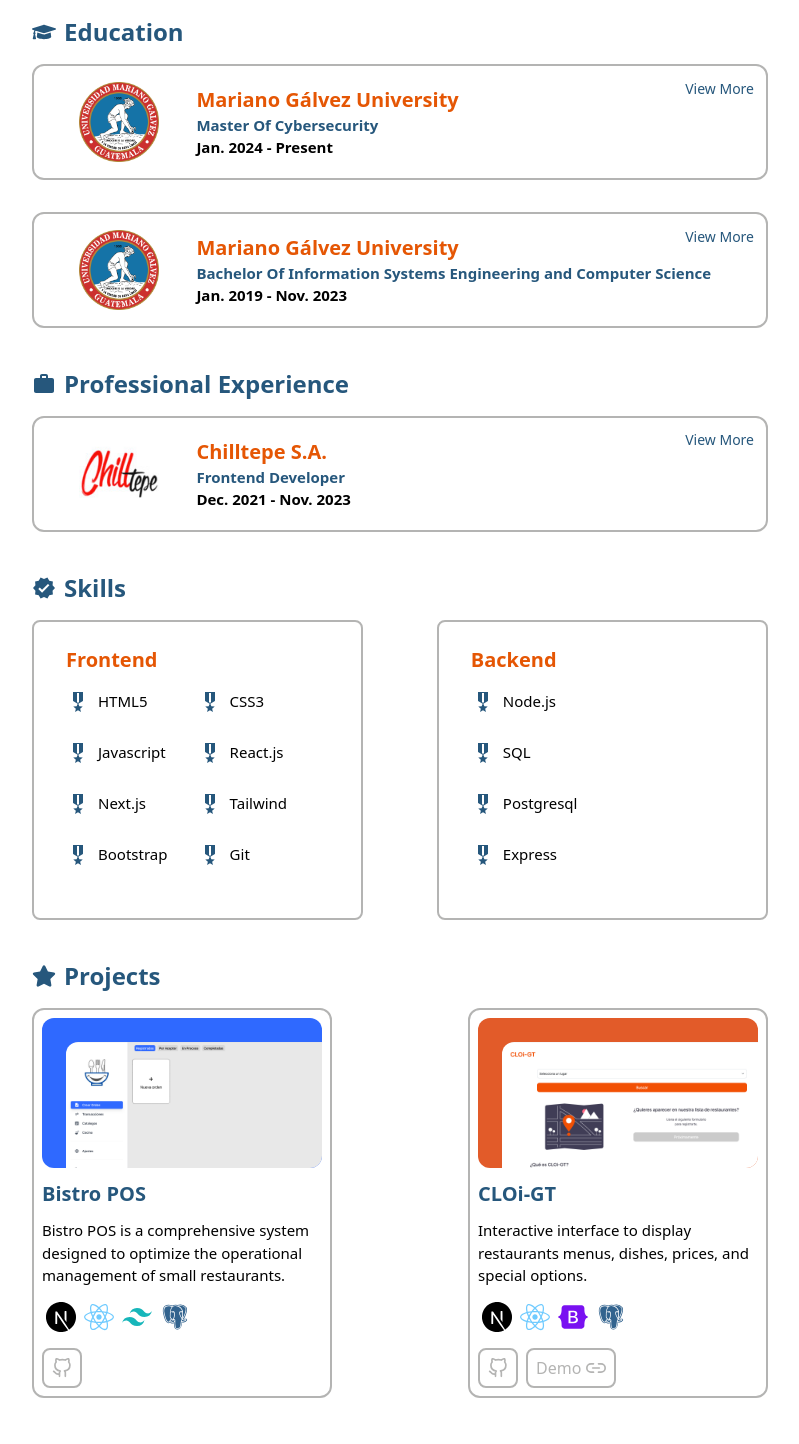
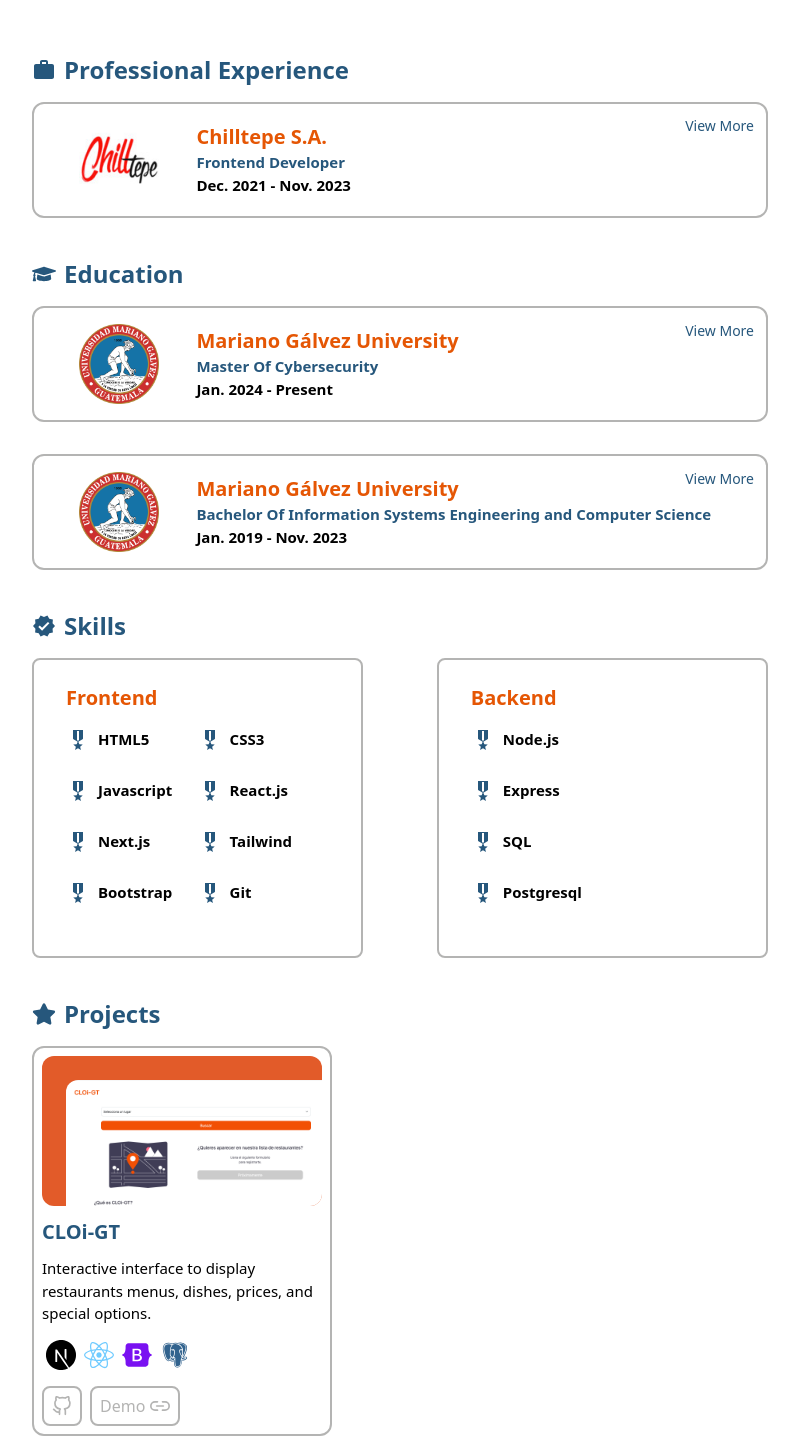
Before and after one commit to diegocatalan8/diegocatalan, a Next.js app: page / in a window 1280 px wide. Shown: the part 298-1742 px from the top of the page, without its empty margins (240-1039 px from the left). Built offline with nearby package versions, Linux system fonts and the light colour scheme.

Commit message:
Added a Carousel and Favicon

```diff
--- a/components/AboutCard.js
+++ b/components/AboutCard.js
@@ -19,7 +19,7 @@
 
             <div className='flex flex-col justify-center h-[50%] w-full'>
                 <p className='text-4xl w-full my-2 font-bold text-[#26577C] text-center md:text-left'>Diego Catalán</p>
-                <p className='w-full text-xl mb-2 text-[#000] text-center md:text-left'>I am apassionate Full Stack Engineer.</p>
+                <p className='w-full text-[14px] md:text-[15px] mb-2 text-[#000] text-center md:text-left'>I am a full stack engineer focused on building quality software, specializing in Frontend development to create exceptional user interfaces.</p>
             </div>
 
             <div className='flex flex-row py-4  flex-wrap justify-center md:justify-start items-center w-full h-[50%]'>
--- a/components/Experience.js
+++ b/components/Experience.js
@@ -22,16 +22,15 @@
   return (
     <div className=' w-full flex flex-col justify-between items-center mb-8 px-6 md:px-8 lg:px-4'>
 
-      <SectionTitle title={'Education'} iconName={'Education'}/>
+      <SectionTitle  title={'Professional Experience'} iconName={'Work'}/>
+      <ProfessionalCard className={'mt-2'} image={CHILLTEPE} alt={'CHILLTEPE'} title='Chilltepe S.A.' subtitle='Frontend Developer' year='Dec. 2021 - Nov. 2023' onClickButton={openModal}/>
 
+      <SectionTitle className={'mt-8'} title={'Education'} iconName={'Education'}/>
       <ProfessionalCard className={'mt-2'} image={UMG} alt={'UMG'} title='Mariano Gálvez University' subtitle='Master Of Cybersecurity' year='Jan. 2024 - Present' link={'https://sistemas.umgedu.org/seguridad-informatica/'}/>
       <ProfessionalCard className={'mt-8'} image={UMG} alt={'UMG'} title='Mariano Gálvez University' subtitle='Bachelor Of Information Systems Engineering and Computer Science' year='Jan. 2019 - Nov. 2023' link={'https://sistemas.umgedu.org/pregrado/'}/>
 
 
-      <SectionTitle className={'mt-8'} title={'Professional Experience'} iconName={'Work'}/>
 
-
-      <ProfessionalCard className={'mt-2'} image={CHILLTEPE} alt={'CHILLTEPE'} title='Chilltepe S.A.' subtitle='Frontend Developer' year='Dec. 2021 - Nov. 2023' onClickButton={openModal}/>
 
 
       <Modal closeModal={closeModal} isModalOpen={isModalOpen}>
--- a/components/ProfessionalCard.js
+++ b/components/ProfessionalCard.js
@@ -22,7 +22,7 @@
           <p className='font-semibold text-[14px] md:text-[15px] text-[#26577C]'>
             {subtitle}
           </p>
-          <p className='font-semibold text-[14px] md:text-[15px] text-[#000]'>
+          <p className='font-semibold  text-[14px] md:text-[15px] text-[#000]'>
             {year}
           </p>
 
--- a/components/Projects.js
+++ b/components/Projects.js
@@ -2,31 +2,17 @@
 import SectionTitle from './SectionTitle';
 import ProjectCard from './ProjectCard';
 import Bistro from '@/public/bistro-pos.png';
-import CloiGT from '@/public/cloigt.png'
+import CloiGT from '@/public/cloigt.png';
+import Carousel from "react-multi-carousel";
+import "react-multi-carousel/lib/styles.css";
 
 const Projects = () => {
 
   const projects = [
     {
+
       id:1,
       className: '',
-      alt: 'Bistro POS',
-      name: 'Bistro POS',
-      description: 'Bistro POS is a comprehensive system designed to optimize the operational management of small restaurants.',
-      demo: true,
-      bgFigure:'bg-[#2f69ff]',
-      image: Bistro,
-      linkToGithub: 'https://github.com/diegocatalan8/bistro',
-      linkToDemo: null,
-      tech: [{nameIcon: 'Next.js', icon: 'Next',}, {nameIcon: 'React.js', icon:'React',}, {nameIcon:'Tailwind', icon:'Tailwind'}, {nameIcon:'Postres', icon:'Postgres',}],
-      demo: false
-
-    },
-
-    {
-
-      id:2,
-      className: 'mt-8 md:mt-0',
       alt: 'CLOi-GT',
       name: 'CLOi-GT',
       description: 'Interactive interface to display restaurants menus, dishes, prices, and special options.',
@@ -38,23 +24,53 @@
       tech: [{nameIcon: 'Next.js', icon: 'Next',}, {nameIcon: 'React.js', icon:'React',}, {nameIcon:'Bootstrap', icon:'Bootstrap',}, {nameIcon:'Postres', icon:'Postgres',}],
       demo: true
 
+    },
+
+
+
+  ]
+
+  const responsive = {
+    superLargeDesktop: {
+      // the naming can be any, depends on you.
+      breakpoint: { max: 4000, min: 3000 },
+      items: 5
+    },
+    desktop: {
+      breakpoint: { max: 3000, min: 1024 },
+      items: 2.2
+    },
+    tablet: {
+      breakpoint: { max: 1024, min: 464 },
+      items: 2
+    },
+    mobile: {
+      breakpoint: { max: 464, min: 0 },
+      items: 1
     }
-  ]
+  };
 
   return (
     <div className=' w-full flex flex-col justify-between items-center mb-8 px-6 md:px-8 lg:px-4'>
       <SectionTitle title={'Projects'} iconName={'Projects'} />
 
-      <div className='mt-2 w-full flex flex-row flex-wrap justify-center md:justify-between'>
-        {
-          projects.map((item)=>(
-              <ProjectCard key={item.id} info={item}/>
-          ))
-        }
-      </div>
+
+      <Carousel className='mt-2 w-full' responsive={responsive}>
+      {
+        projects.map((item)=>(
+            <ProjectCard key={item.id} info={item}/>
+        ))
+      }
+      </Carousel>
+
 
     </div>
   );
 };
 
 export default Projects;
+
+/**
+ <div className='mt-2 w-full flex flex-row flex-wrap justify-center md:justify-between'>
+  </div>
+ */
--- a/components/Skills.js
+++ b/components/Skills.js
@@ -12,7 +12,7 @@
           <h2 className='w-full text-left font-semibold text-lg  md:text-xl mb-4 text-[#E55604]'>
             Frontend
           </h2>
-          <div className=' text-[14px] md:text-[15px] w-full flex-1 flex flex-row flex-wrap '>
+          <div className='font-semibold text-[14px] md:text-[15px] w-full flex-1 flex flex-row flex-wrap '>
             <div className='w-[50%] h-[25%] flex flex-row'>
               <MdMilitaryTech className='mr-2 text-2xl text-[#26577C]' />
               <p>HTML5</p>
@@ -51,10 +51,14 @@
           <h2 className='w-full text-left font-semibold text-lg  md:text-xl mb-4 text-[#E55604]'>
             Backend
           </h2>
-          <div className='text-[14px] md:text-[15px] w-full flex-1 flex flex-col '>
+          <div className='font-semibold text-[14px] md:text-[15px] w-full flex-1 flex flex-col '>
             <div className='w-full h-[25%] flex flex-row'>
               <MdMilitaryTech className='mr-2 text-2xl text-[#26577C]' />
               <p>Node.js</p>
+            </div>
+            <div className='w-full h-[25%] flex flex-row  '>
+              <MdMilitaryTech className='mr-2 text-2xl text-[#26577C]' />
+              <p>Express</p>
             </div>
             <div className='w-full h-[25%] flex flex-row  '>
               <MdMilitaryTech className='mr-2 text-2xl text-[#26577C]' />
@@ -64,10 +68,6 @@
               <MdMilitaryTech className='mr-2 text-2xl text-[#26577C]' />
               <p>Postgresql</p>
             </div>
-            <div className='w-full h-[25%] flex flex-row  '>
-              <MdMilitaryTech className='mr-2 text-2xl text-[#26577C]' />
-              <p>Express</p>
-            </div>
           </div>
         </section>
       </div>
--- a/package.json
+++ b/package.json
@@ -16,6 +16,7 @@
     "react": "^18",
     "react-dom": "^18",
     "react-icons": "^4.12.0",
+    "react-multi-carousel": "^2.8.4",
     "use-sound": "^4.0.1"
   },
   "devDependencies": {
```
Also changed, not shown: app/layout.js (+6 -10 lines), 2 other files (tests, documents, lock files or other folders).
